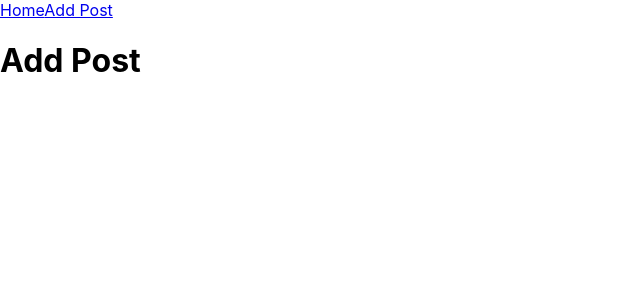
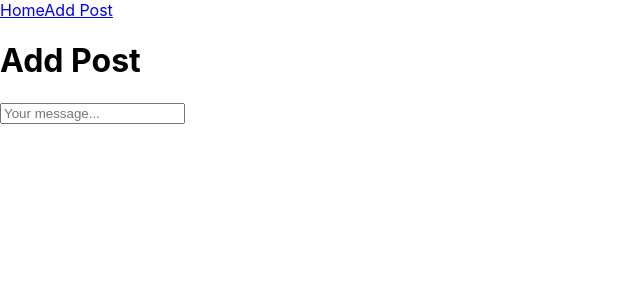
Before and after one commit to dbacall/mern_message_app, a React (Create React App) app: page /add in a window 1280 px wide. Shown: the top 300 px of the page, without its empty margins (0-640 px from the left). Built offline with nearby package versions, Linux system fonts and the light colour scheme.

Commit message:
add input for message

```diff
--- a/src/App.js
+++ b/src/App.js
@@ -7,10 +7,10 @@ function App() {
   return (
     <Router>
       <div className="App">
-        <Link to="/" class="home-btn">
+        <Link to="/" className="home-btn">
           Home
         </Link>
-        <Link to="/add" class="add-post-btn">
+        <Link to="/add" className="add-post-btn">
           Add Post
         </Link>
 
--- a/src/components/AddPost.jsx
+++ b/src/components/AddPost.jsx
@@ -1,9 +1,19 @@
-import React from 'react';
+import React, { useState } from 'react';
 
 function AddPost() {
+  const [message, setMessage] = useState('');
+
   return (
     <div>
       <h1 id="title">Add Post</h1>
+      <form>
+        <input
+          type="text"
+          className="input"
+          placeholder="Your message..."
+          value={message}
+        />
+      </form>
     </div>
   );
 }
```
Also changed, not shown: 2 other files (tests, documents, lock files or other folders).
